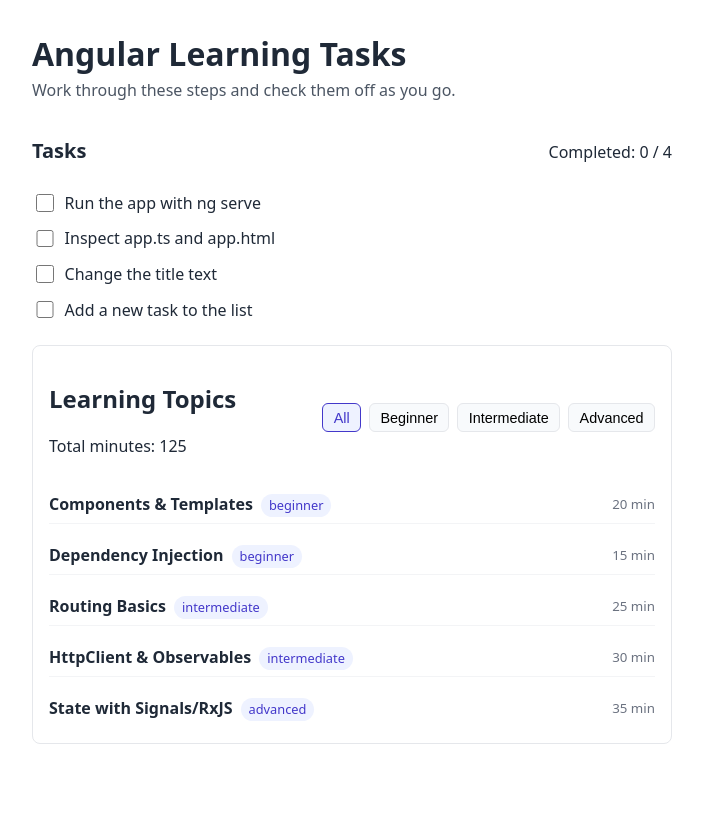
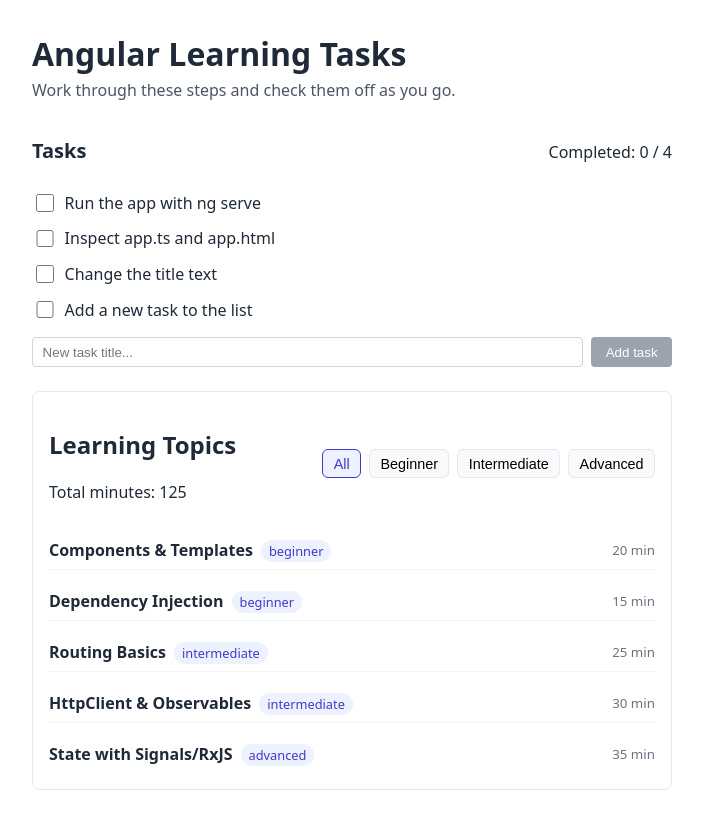
Before and after one commit to RobertoScarci/learning-angular, an Angular app in the folder learning-angular/: page / in a window 1280 px wide. Shown: the whole page, without its empty margins (288-991 px from the left). Before the commit the page ends 800 px from the top, so only its background shows below. Built offline with nearby package versions, Linux system fonts and the light colour scheme.

Commit message:
Add task creation form to home page

```diff
--- a/learning-angular/src/app/app.html
+++ b/learning-angular/src/app/app.html
@@ -18,6 +18,16 @@
         </label>
       </li>
     </ul>
+    <form class="new-task" (ngSubmit)="addTask()" #taskForm="ngForm">
+      <input
+        type="text"
+        name="title"
+        [(ngModel)]="newTaskTitle"
+        placeholder="New task title..."
+        required
+      />
+      <button type="submit" [disabled]="taskForm.invalid">Add task</button>
+    </form>
   </section>
 
   <app-topics></app-topics>
--- a/learning-angular/src/app/app.scss
+++ b/learning-angular/src/app/app.scss
@@ -58,3 +58,30 @@ input[type='checkbox'] {
   text-decoration: line-through;
   color: #9ca3af;
 }
+
+.new-task {
+  margin-top: 1rem;
+  display: flex;
+  gap: 0.5rem;
+}
+
+.new-task input {
+  flex: 1;
+  padding: 0.4rem 0.6rem;
+  border: 1px solid #d1d5db;
+  border-radius: 4px;
+}
+
+.new-task button {
+  padding: 0.4rem 0.9rem;
+  border-radius: 4px;
+  border: none;
+  background: #2563eb;
+  color: white;
+  cursor: pointer;
+}
+
+.new-task button:disabled {
+  background: #9ca3af;
+  cursor: not-allowed;
+}
--- a/learning-angular/src/app/app.ts
+++ b/learning-angular/src/app/app.ts
@@ -12,6 +12,7 @@ import { TopicsComponent } from './topics.component';
 })
 export class App {
   title = 'learning-angular';
+  newTaskTitle = '';
 
   tasks = [
     { title: 'Run the app with ng serve', done: false },
@@ -23,4 +24,12 @@ export class App {
   get completedCount() {
     return this.tasks.filter(t => t.done).length;
   }
+
+  addTask() {
+    const title = this.newTaskTitle.trim();
+    if (!title) return;
+
+    this.tasks.push({ title, done: false });
+    this.newTaskTitle = '';
+  }
 }
```
